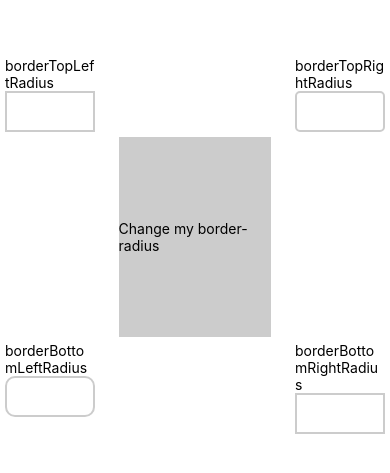
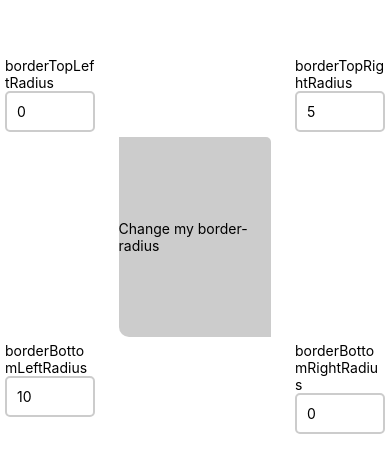
Before and after one commit to pedro-candido/border-radius-previewer, a React Native app: screen / in a window 390 px wide. Shown: the part 185-658 px from the top of the page. Built offline with nearby package versions, Linux system fonts and the light colour scheme.

Commit message:
feat(box): box finished, conected with store
finish app #6

```diff
--- a/src/components/Box/Box.tsx
+++ b/src/components/Box/Box.tsx
@@ -1,11 +1,10 @@
 import React from 'react';
 import { View, Text, StyleSheet } from 'react-native';
+import { useSelector } from 'react-redux';
+import { RootState } from 'src/redux/store/configureStore.store';
 
-const Box = () => (
-  <View style={ styles.container }>
-    <Text>Change my border-radius</Text>
-  </View>
-);
+const Box = () => {
+  const borders = useSelector((state: RootState) => state.borders);
 
   const styles = StyleSheet.create({
     container: {
@@ -15,7 +14,18 @@ const styles = StyleSheet.create({
       display: 'flex',
       justifyContent: 'center',
       alignItems: 'center',
+      borderBottomLeftRadius: borders.borderBottomLeftRadius,
+      borderBottomRightRadius: borders.borderBottomRightRadius,
+      borderTopLeftRadius: borders.borderTopLeftRadius,
+      borderTopRightRadius: borders.borderTopRightRadius,
     },
   });
 
+  return (
+    <View style={styles.container}>
+      <Text>Change my border-radius</Text>
+    </View>
+  );
+};
+
 export default Box;
--- a/src/components/Input/Input.tsx
+++ b/src/components/Input/Input.tsx
@@ -8,22 +8,36 @@ import {
 import { useDispatch, useSelector } from 'react-redux';
 import { RootState } from 'src/redux/store/configureStore.store';
 
+import {
+  modifyLeftBottom,
+  modifyLeftTop,
+  modifyRightBottom,
+  modifyRightTop,
+} from '../../redux/reducers/borders.reducer';
+
 interface InputProps{
     position: 'borderTopRightRadius' | 'borderTopLeftRadius' | 'borderBottomLeftRadius' | 'borderBottomRightRadius',
 }
 
 const Input = ({ position }: InputProps) => {
+  let borderStyle;
   const borders = useSelector((state: RootState) => state.borders);
   const dispatch = useDispatch();
+  const value = borders[position];
 
-  let borderStyle;
+  const handleChangeText = (event: HTMLInputElement) => {
+    if (position === 'borderTopRightRadius') dispatch(modifyRightTop(Number(event)));
+    if (position === 'borderTopLeftRadius') dispatch(modifyLeftTop(Number(event)));
+    if (position === 'borderBottomRightRadius') dispatch(modifyRightBottom(Number(event)));
+    if (position === 'borderBottomLeftRadius') dispatch(modifyLeftBottom(Number(event)));
+  };
 
   const styles = StyleSheet.create({
     input: {
       borderColor: '#ccc',
       borderWidth: 2,
       padding: 10,
-      borderRadius: borders[position],
+      borderRadius: 5,
     },
   });
 
@@ -79,7 +93,12 @@ const Input = ({ position }: InputProps) => {
   return (
     <View style={borderStyle?.container}>
       <Text>{ position }</Text>
-      <TextInput style={styles.input} />
+      <TextInput
+        style={styles.input}
+        keyboardType="numeric"
+        value={String(value)}
+        onChangeText={handleChangeText}
+      />
     </View>
   );
 };
```
Lines whose indentation alone changed are shown as unchanged.
